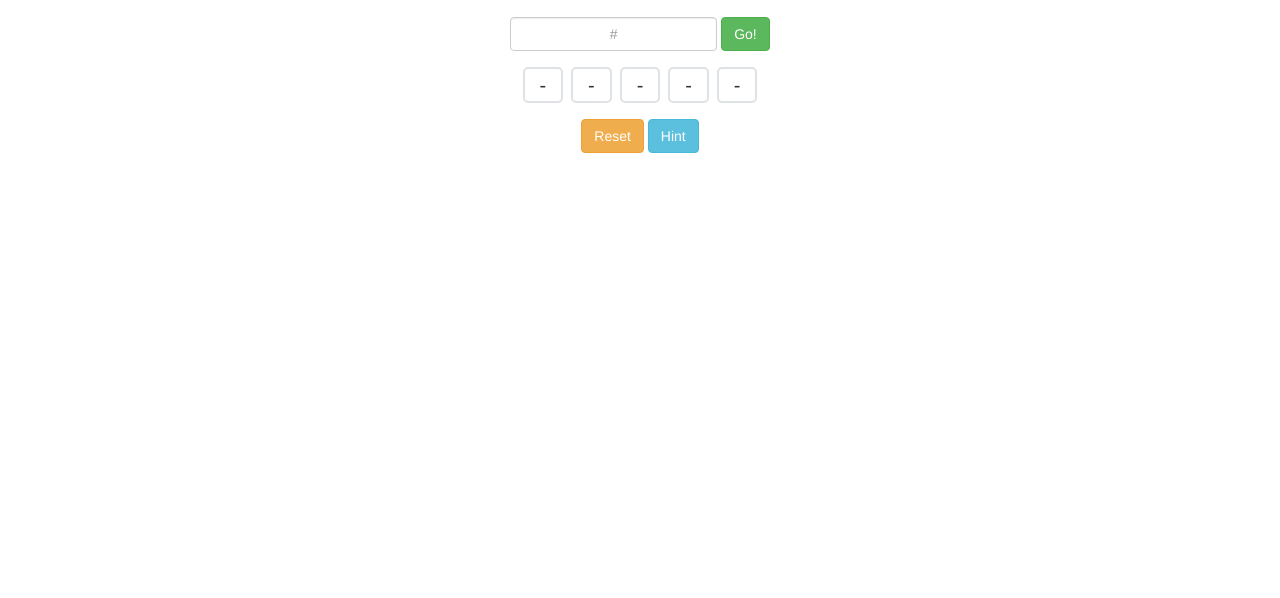
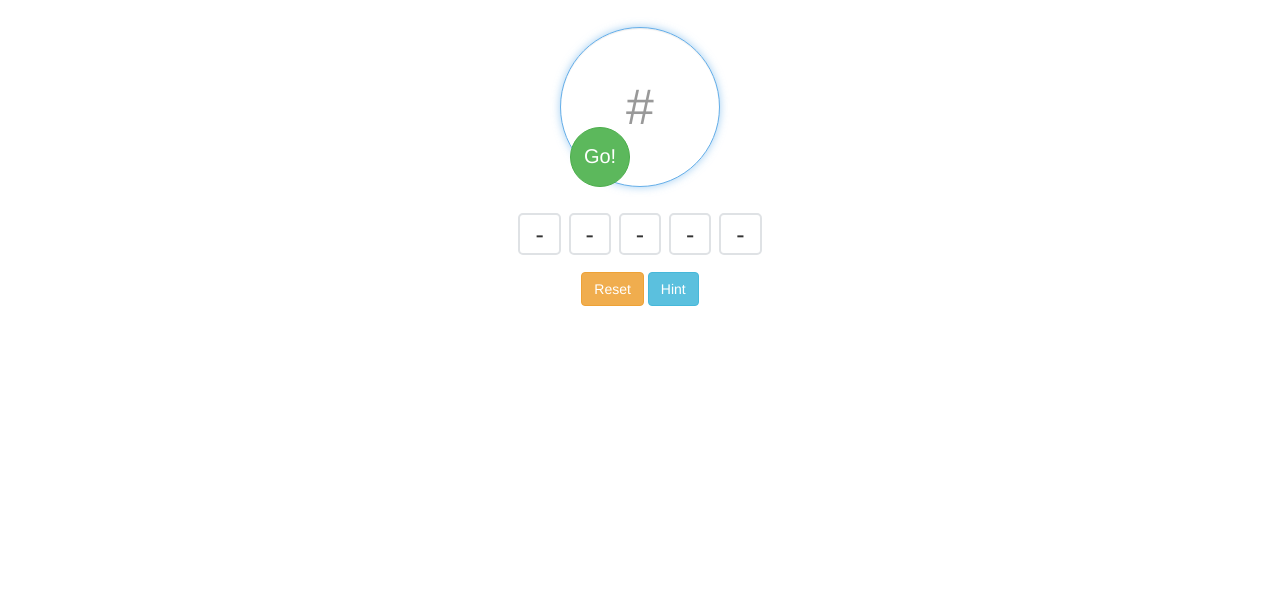
Before and after one commit to mudspringhiker/guessing_game_project, a plain HTML site: page index.html in a window 1280 px wide. Shown: the part 116-714 px from the top of the page. Drawn offline with nearby package versions, Linux system fonts and the light colour scheme.

Commit message:
Convert input and submit elements to circles and position accordingly

```diff
--- a/index.html
+++ b/index.html
@@ -23,17 +23,17 @@
         </div>
 
         <div id='main'>
-          <!-- <div class='input-parent'> -->
+          <div id='input-parent'>
             <!-- Player's guess input, and submit button -->
-            <!-- <input id='input' class='center form-control' placeholder="Number between 1-100" maxlength='3' autofocus=autofocus>
-            <button id='submit' class="btn btn-success">Go!</button> -->
+            <input id='input' class='center form-control' placeholder="#" maxlength='3' autofocus=autofocus>
+            <button id='submit' class="btn btn-success">Go!</button>
+          </div>
 
-            <form class="form-inline">
+            <!-- <form class="form-inline">
               <input type="text" class="form-control center" placeholder="#">
               <button type="submit" class="btn btn-success">Go!</button>
-            </form>
+            </form> -->
 
-          <!-- </div> -->
 
           <div id='guesses'>
             <!-- unordered list of guesses -->
--- a/style.css
+++ b/style.css
@@ -10,8 +10,33 @@ ul {
     padding: 0;
 }
 
-.form-inline {
+/*.form-inline {
     margin: 20px;
+}*/
+
+#input {
+    width: 160px;
+    height: 160px;
+    margin: 0 auto;
+    border-radius: 90px;
+    font-size: 50px;
+    border: 3px semi-solid;
+}
+
+#submit {
+    width: 60px;
+    height: 60px;
+    border-radius: 30px;
+    position: absolute;
+    top: 100px;
+    left: 500px;
+    font-size: 20px;
+}
+
+#input-parent {
+    position: relative;
+    margin-top: 30px;
+    margin-bottom: 30px;
 }
 
 #guesses li {
@@ -20,11 +45,15 @@ ul {
     border: 2px solid #dfe2e5;
     border-radius: 5px;
     padding: 5px 15px;
-    font-size: 20px;
+    font-size: 25px;
 }
 
 #menu-btns {
     margin: 20px;
+}
+
+.btn {
+    font-size: 30px;
 }
 
 img {
```
